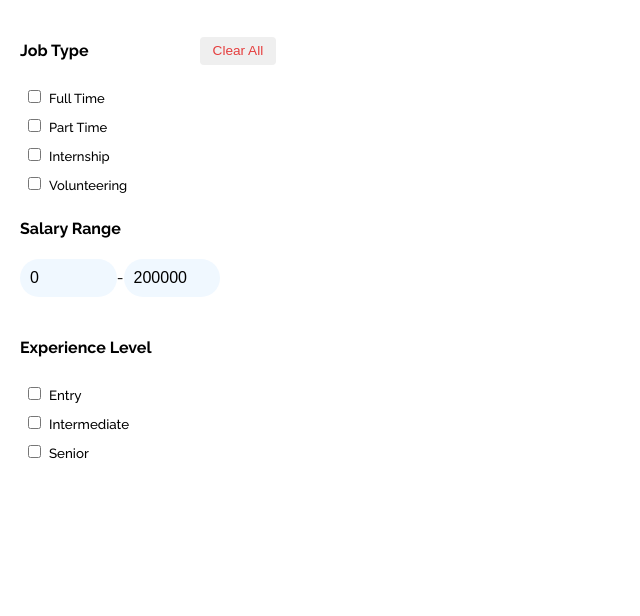
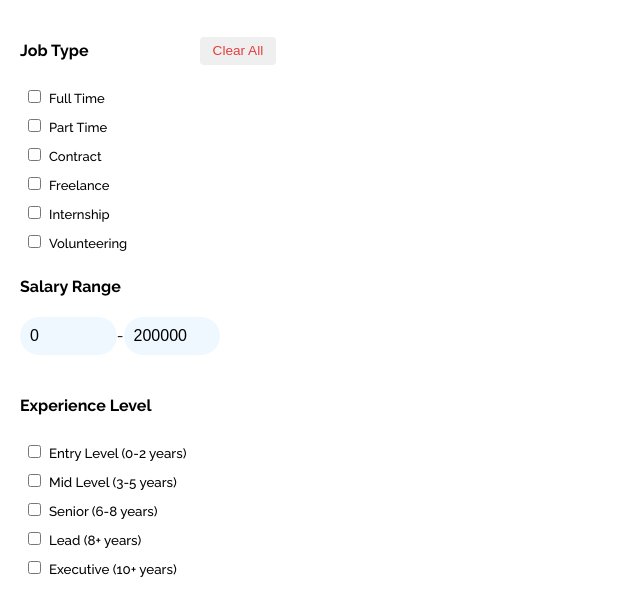
Before and after one commit to BiancaMRV/jobfinder, a React (Vite) app in the folder client/: page /FiltersInterface in a window 1280 px wide. Shown: the top 616 px of the page, without its empty margins (0-640 px from the left). Built offline with nearby package versions, Linux system fonts and the light colour scheme.

Commit message:
colours of tags in job cards

```diff
--- a/client/src/App.tsx
+++ b/client/src/App.tsx
@@ -9,13 +9,13 @@
 import RecommendedJobs from "./components/jobs/RecommendedJobs/RecommendedJobs";
 import { FiltersInterface } from "./components/jobs/FiltersInterface/FiltersInterface";
 import HomePage from "./components/jobs/HomePage/HomePage";
-import JobCard from "./components/jobs/JobCard/JobCard";
+import JobCards from "./components/jobs/JobCard/JobCard";
 
 function App() {
   return (
     <Router>
       <Routes>
-        <Route path="/JobCard" element={<JobCard />} />
+        <Route path="/JobCards" element={<JobCards />} />
         <Route path="/" element={<HomePage />} />
         <Route path="/FiltersInterface" element={<FiltersInterface />} />
         <Route path="/RecommendedJobs" element={<RecommendedJobs />} />
--- a/client/src/components/jobs/ExperienceLevel/ExperienceLevelFilter.tsx
+++ b/client/src/components/jobs/ExperienceLevel/ExperienceLevelFilter.tsx
@@ -28,50 +28,22 @@
     <div className={styles.ExperienceContainer}>
       <h4>Experience Level</h4>
       <div className={styles.experiencelevel}>
-        <div>
+        {experienceLevels.map((level) => (
+          <div key={level.value}>
             <input
               className={styles.input}
               type="checkbox"
-            id="Entry"
+              id={level.value}
               name="experience"
-            value="Entry"
-            checked={filters.experienceLevels.includes("Entry")}
-            onClick={() => handleCheckboxChange("Entry")}
+              value={level.value}
+              checked={filters.experienceLevels.includes(level.value)}
+              onClick={() => handleCheckboxChange(level.value)}
             />
-          <label className={styles.label} htmlFor="Entry">
-            Entry
+            <label className={styles.label} htmlFor={level.value}>
+              {level.label}
             </label>
           </div>
-
-        <div>
-          <input
-            className={styles.input}
-            type="checkbox"
-            id="Intermediate"
-            name="experience"
-            value="Intermediate"
-            checked={filters.experienceLevels.includes("Intermediate")}
-            onClick={() => handleCheckboxChange("Intermediate")}
-          />
-
-          <label className={styles.label} htmlFor="Intermediate">
-            Intermediate
-          </label>
-        </div>
-        <div>
-          <input
-            className={styles.input}
-            type="checkbox"
-            id="Senior"
-            name="experience"
-            value="Senior"
-            checked={filters.experienceLevels.includes("Senior")}
-            onClick={() => handleCheckboxChange("Senior")}
-          />
-          <label className={styles.label} htmlFor="Senior">
-            Senior
-          </label>
-        </div>
+        ))}
       </div>
     </div>
   );
--- a/client/src/components/jobs/FiltersInterface/FiltersInterface.module.css
+++ b/client/src/components/jobs/FiltersInterface/FiltersInterface.module.css
@@ -22,7 +22,6 @@
 }
 
 .clearAllButton {
-  padding: 8px 16px;
   color: #e53e3e;
   display: flex;
   border: none;
--- a/client/src/components/jobs/FiltersInterface/FiltersInterface.tsx
+++ b/client/src/components/jobs/FiltersInterface/FiltersInterface.tsx
@@ -4,7 +4,7 @@
 import { ExperienceLevelFilter } from "../ExperienceLevel/ExperienceLevelFilter";
 import { useState } from "react";
 import { Filter, FilterName } from "../types";
-
+// o pai controla os estados dos filhos, neste caso o pai é o FiltersInterface
 export const FiltersInterface: React.FC = () => {
   const [filters, setFilters] = useState<Filter>({
     salaryRange: [0, 200000],
@@ -17,6 +17,8 @@
       ...prev,
       [filterName]: value,
     }));
+
+    console.log(filters);
   };
 
   const clearAll = () => {
--- a/client/src/components/jobs/HomePage/HomePage.module.css
+++ b/client/src/components/jobs/HomePage/HomePage.module.css
@@ -2,14 +2,6 @@
   display: flex;
   flex-direction: column;
   gap: 20px; /* Espaçamento entre as seções principais */
-}
-
-.headercontainer {
-  margin-bottom: 20px;
-}
-
-.recommendedjobscontainer {
-  margin-bottom: 20px;
 }
 
 .maincontent {
--- a/client/src/components/jobs/JobCard/JobCard.module.css
+++ b/client/src/components/jobs/JobCard/JobCard.module.css
@@ -2,7 +2,6 @@
   background: #ffffff;
   border: 1px solid #e0e0e0;
   margin: 8px;
-
   border-radius: 12px;
   padding: 16px;
   width: 100%;
@@ -46,21 +45,37 @@
   flex-wrap: wrap;
 }
 
-.tag {
-  background-color: #e8f0fe;
-  color: #4285f4;
-  padding: 4px 8px;
-  border-radius: 8px;
-  font-size: 12px;
-}
-
 .jobdescriptioncontainer {
   margin-top: 8px;
 }
 
 .jobdescription {
-  font-size: 14px;
+  font-size: 12px;
   color: #555555;
   line-height: 1.4;
   margin: 0;
 }
+.tag {
+  padding: 5px 10px;
+  margin: 5px;
+  border-radius: 5px;
+  font-size: 14px;
+  display: inline-block;
+  color: white;
+}
+
+.fullTime {
+  background-color: #4caf50; /* Verde para Full-Time */
+}
+
+.partTime {
+  background-color: #ff9800; /* Laranja para Part-Time */
+}
+
+.entryLevel {
+  background-color: #a41dbc; /* Roxo para Entry Level */
+}
+
+.senior {
+  background-color: #f44336; /* Vermelho para Senior */
+}
--- a/client/src/components/jobs/JobCard/JobCard.tsx
+++ b/client/src/components/jobs/JobCard/JobCard.tsx
@@ -13,15 +13,27 @@
 export default function JobCards() {
   const [joboffers, setjoboffers] = useState<Job[]>([]);
 
-  const fetchdata = async () => {
+  const fetchdata = async (filters: any) => {
     try {
-      const response = await fetch("http://localhost:5000/jobs/filter");
+      let baseUrl = "http://localhost:3000/jobs/filter";
+
+      //verificar se começa com ? ou &
+      if (filters.jobTypes) baseUrl += `?jobType=${filters.jobTypes.join(",")}`;
+
+      if (filters.experienceLevels)
+        baseUrl += `&experienceLevel=${filters.experienceLevels.join(",")}`;
+
+      if (filters.salaryRange)
+        baseUrl += `&minSalary=${filters.salaryRange[0]}&maxSalary=${filters.salaryRange[1]}`;
+
+      const response = await fetch(baseUrl);
 
       if (!response.ok) {
         throw new Error(`Erro na requisição: ${response.status}`);
       }
 
       const data: Job[] = await response.json(); // Tipo explícito para a resposta
+      console.log("Data:", data);
       setjoboffers(data);
     } catch (error) {
       console.error("Erro ao buscar dados:", error);
@@ -29,7 +41,8 @@
   };
 
   useEffect(() => {
-    fetchdata();
+    console.log("Fetching data...");
+    fetchdata({});
   }, []);
 
   return (
@@ -54,7 +67,7 @@
 type JobCardProps = {
   logo: string;
   title: string;
-  tags: string[];
+  tags: string[]; // Um array de tags
   description: string;
 };
 
@@ -62,19 +75,35 @@
   return (
     <div className={styles.jobcontainer}>
       <div className={styles.headercontainer}>
-        <img src={logo} alt="Company logo" />
-        <h2>{title}</h2>
+        <div className={styles.titlejoboffersandlogo}>
+          <img src={logo} alt="Company logo" className="company_logo" />
+          <h2 className={styles.joboffertitle}>{title}</h2>
+        </div>
       </div>
-
       <div className={styles.tags}>
-        <div className={styles.tagcontainerexperiencelevel}>
-          <span className={styles.tag1}>Entry Level</span>
-          <span className={styles.tag2}>Full-Time</span>
-          <span className={styles.tag3}>Remote</span>
-        </div>
-        <div className={styles.jobdescriptioncontainer}>
-          <p>{description}</p>
-        </div>
+        {tags.map((tag, index) => (
+          <span
+            key={index}
+            className={`${styles.tag} ${
+              tag === "Full Time"
+                ? styles.fullTime
+                : tag === "Part Time"
+                ? styles.partTime
+                : tag === "Senior"
+                ? styles.senior
+                : tag === "Entry Level"
+                ? styles.entryLevel
+                : tag === "Mid Level"
+                ? styles.midLevel
+                : ""
+            }`}
+          >
+            {tag}
+          </span>
+        ))}
+      </div>
+      <div className={styles.jobdescriptioncontainer}>
+        <p>{description}</p>
       </div>
     </div>
   );
--- a/client/src/components/jobs/JobList/JobFilter.tsx
+++ b/client/src/components/jobs/JobList/JobFilter.tsx
@@ -13,6 +13,7 @@
     { value: "contract", label: "Contract" },
     { value: "freelance", label: "Freelance" },
     { value: "internship", label: "Internship" },
+    { value: "volunteering", label: "Volunteering" },
   ];
 
   const handleCheckboxChange = (value: string) => {
@@ -34,65 +35,22 @@
         </button>
       </div>
       <div className={styles.jobType}>
-        <div>
+        {jobTypes.map((type) => (
+          <div key={type.value}>
             <input
               className={styles.input}
               type="checkbox"
-            id="full-time"
+              id={type.value}
               name="jobType"
-            value="Full Time"
-            checked={filters.jobTypes.includes("Full Time")}
-            onClick={() => handleCheckboxChange("Full Time")}
+              value={type.value}
+              checked={filters.jobTypes.includes(type.value)}
+              onClick={() => handleCheckboxChange(type.value)}
             />
-          <label className={styles.label} htmlFor="full-time">
-            Full Time
+            <label className={styles.label} htmlFor={type.value}>
+              {type.label}
             </label>
           </div>
-
-        <div>
-          <input
-            className={styles.input}
-            type="checkbox"
-            id="part-time"
-            name="jobType"
-            value="Part Time"
-            checked={filters.jobTypes.includes("Part Time")}
-            onClick={() => handleCheckboxChange("Part Time")}
-          />
-          <label className={styles.label} htmlFor="part-time">
-            Part Time
-          </label>
-        </div>
-
-        <div>
-          <input
-            className={styles.input}
-            type="checkbox"
-            id="internship"
-            name="jobType"
-            value="Internship" /* value should be unique, and we use value to send the request to server */
-            checked={filters.jobTypes.includes("Internship")}
-            onClick={() => handleCheckboxChange("Internship")}
-          />
-          <label className={styles.label} htmlFor="internship">
-            Internship
-          </label>
-        </div>
-
-        <div>
-          <input
-            className={styles.input}
-            type="checkbox"
-            id="volunteering"
-            name="jobType"
-            value="Volunteering"
-            checked={filters.jobTypes.includes("Volunteering")}
-            onClick={() => handleCheckboxChange("Volunteering")}
-          />
-          <label className={styles.label} htmlFor="volunteering">
-            Volunteering
-          </label>
-        </div>
+        ))}
       </div>
     </div>
   );
```
Lines whose indentation alone changed are shown as unchanged.
